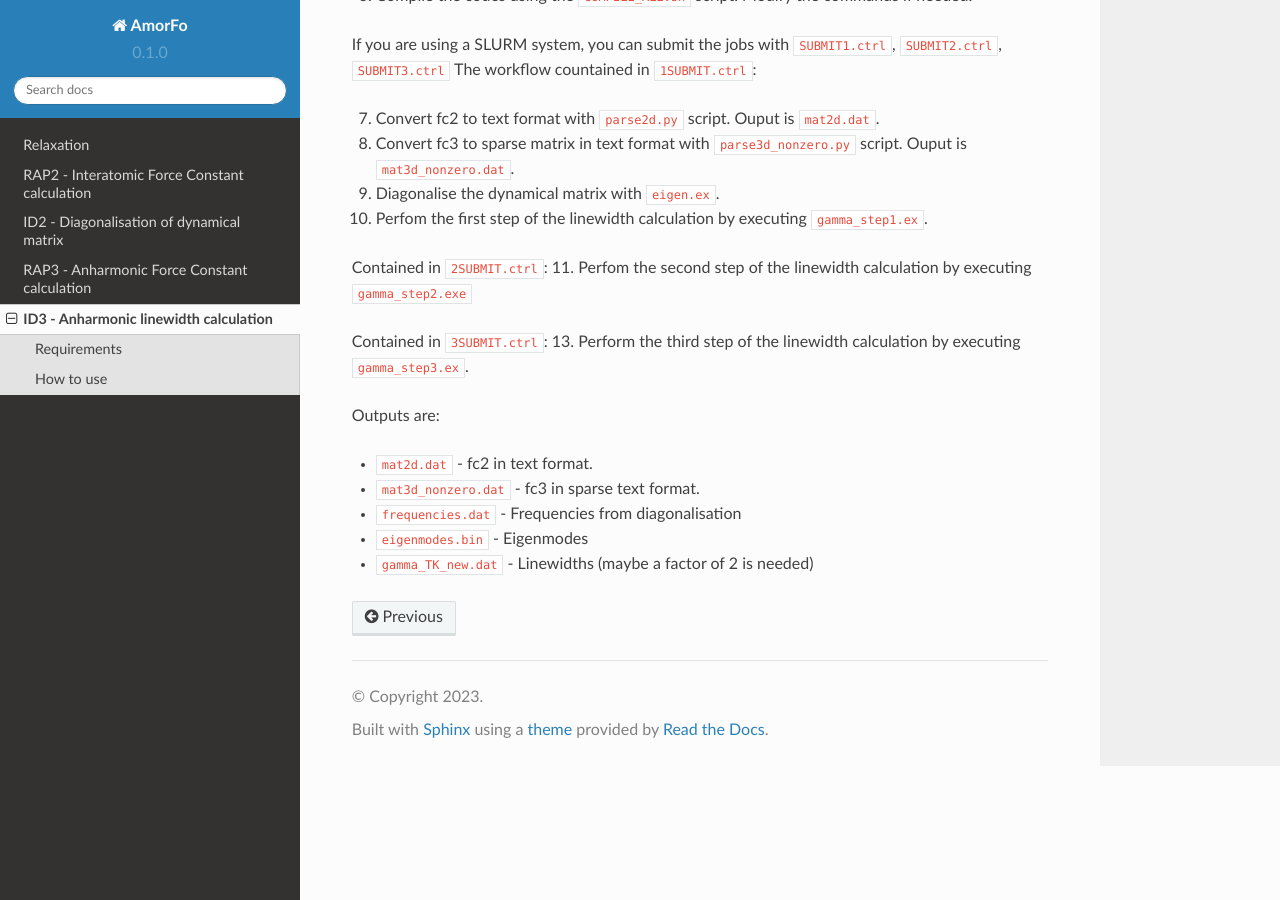
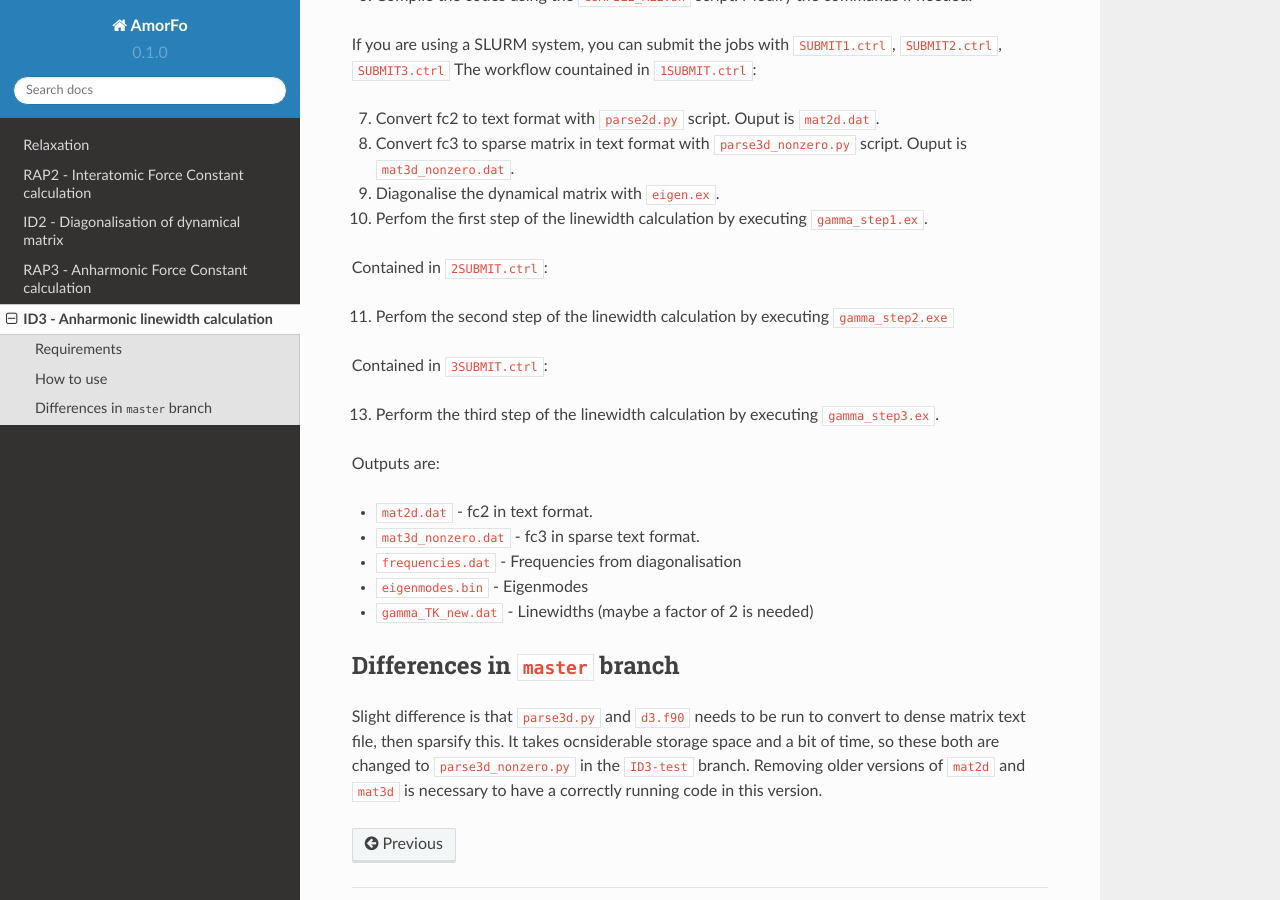
Before and after one commit to bp443/AmorDocs, a Sphinx documentation site: the page built from docs/source/id3.rst, in a window 1280 px wide and 900 px high, scrolled down 799 px. Built offline with Sphinx 7.4.7 and the Read the Docs theme 2.0.0, drawn with Linux system fonts in a browser that asks for light colours.

Commit message:
Update id3.rst

```diff
--- a/docs/source/id3.rst
+++ b/docs/source/id3.rst
@@ -36,9 +36,11 @@ The workflow countained in ``1SUBMIT.ctrl``:
 10. Perfom the first step of the linewidth calculation by executing ``gamma_step1.ex``.
 
 Contained in ``2SUBMIT.ctrl``:
+
 11. Perfom the second step of the linewidth calculation by executing ``gamma_step2.exe``
 
 Contained in ``3SUBMIT.ctrl``:
+
 13. Perform the third step of the linewidth calculation by executing ``gamma_step3.ex``.
 
 Outputs are:
@@ -48,3 +50,8 @@ Outputs are:
 * ``frequencies.dat`` - Frequencies from diagonalisation
 * ``eigenmodes.bin`` - Eigenmodes
 * ``gamma_TK_new.dat`` - Linewidths (maybe a factor of 2 is needed)
+
+Differences in ``master`` branch
+---------------------------------------
+
+Slight difference is that ``parse3d.py`` and ``d3.f90`` needs to be run to convert to dense matrix text file, then sparsify this. It takes ocnsiderable storage space and a bit of time, so these both are changed to ``parse3d_nonzero.py`` in the ``ID3-test`` branch. Removing older versions of ``mat2d`` and ``mat3d`` is necessary to have a correctly running code in this version.
```
